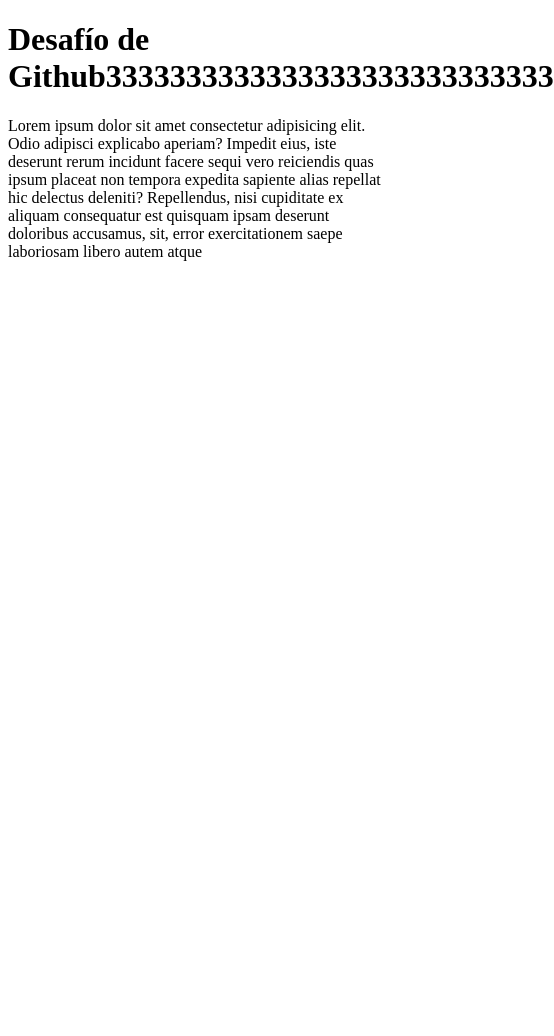
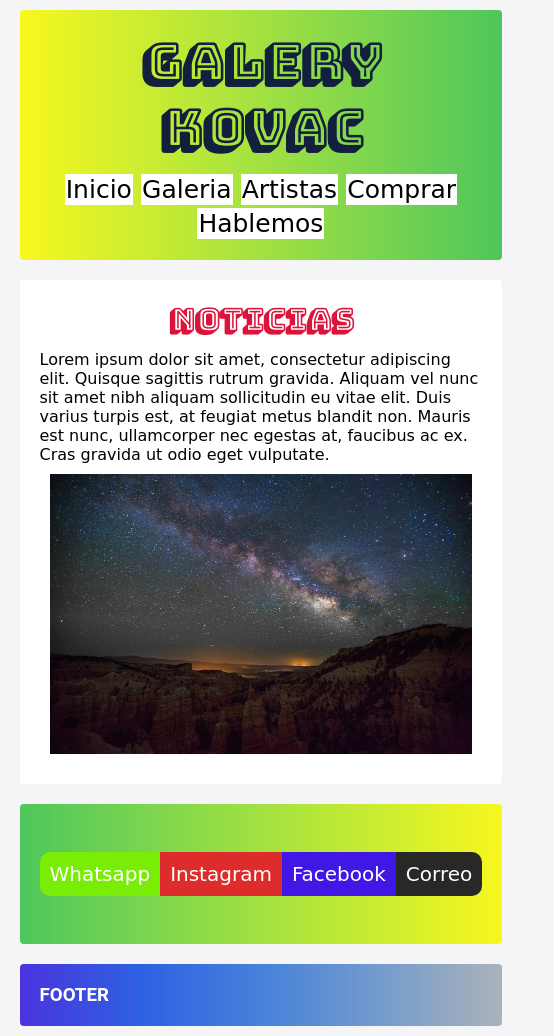
Before and after one commit to nicokovac35/galeykovac, a plain HTML site: page index.html in a window 390 px wide. Shown: the whole page, 554 px wide, since content can reach past the window. Before the commit the page ends 844 px from the top, so only its background shows below. Drawn offline with Linux system fonts and the light colour scheme; a web font is replaced by a local one.

Commit message:
primer ingreso de pagina version mobile

```diff
--- /dev/null
+++ b/estilos/style.css
@@ -0,0 +1,178 @@
+/* Lineas de estilos en css*/
+@import url('https://css.gg/instagram.css');
+@import url('https://css.gg/twitter.css');
+@import url('https://css.gg/image.css');
+
+
+
+
+* {
+	margin: 0;
+	padding: 0;
+}
+
+body {
+	background: #f5f4f6;
+	color: #000;
+	font-family: 'Roboto', sans-serif;
+}
+
+/*----------Contenedor padre + areas de grid-----------*/
+
+.contenedor {
+	width: 90%;
+	max-width: 1000px;
+	margin: 10px auto;
+	display: grid;
+	grid-gap: 20px;
+	grid-template-columns: repeat(3, auto);
+	grid-template-rows: repeat(4, auto);
+
+	grid-template-areas: "header header header"
+						 "contenido contenido contenido"
+						 "sidebar sidebar sidebar"
+						 "footer footer footer";
+
+
+}
+
+
+.contenedor .header, .contenedor .contenido, .contenedor .sidebar, .contenedor .footer {
+	background: #fff;
+	padding: 20px;
+	border-radius: 4px;
+}
+
+/*-------------------header--------------------*/
+
+.contenedor .header {
+	background-image: linear-gradient(to right, #f8f71f, #cced30, #a2e141, #79d44f, #4ec65c);
+	color: #12203E;
+	grid-area: header;
+}
+.header, .header-titulo{
+	font-size: 25px;
+	font-family: 'Bungee Shade', cursive;
+	text-align: center;
+
+
+
+}
+.navegador-header{
+	padding-top: 10px;
+	text-align: center;
+
+
+}
+a{
+	text-decoration: none;
+	margin: 0;
+	padding: 0;
+	background-color: #fff;
+	display:flex;
+	display: inline-block;
+	padding: 1px;
+	color: black;
+	font-family: 'Megrim', cursive;
+}
+
+/* ------------- Contenido-----------------------*/
+.contenedor .contenido {
+	grid-area: contenido;
+}
+.contenido-titulo{
+	text-align: center;
+	padding-top:0;
+	padding-bottom:10px;
+	font-size: 20px;
+	font-family: 'Bungee Shade', cursive;
+	color: crimson;
+}
+.contenido-noticias{
+	font-family: 'Merienda One', cursive;
+}
+.contenido-imagenes{
+	max-width: 600px;
+	padding:10px;
+	display:flex;
+	align-items: center;
+	justify-content: center;
+}
+.slide{
+	display:none;
+}
+
+/*---------------sidebar--------------------*/
+.contenedor .sidebar {
+	grid-column: 3 / 4;
+	background-image: linear-gradient(to left, #f8f71f, #cced30, #a2e141, #79d44f, #4ec65c);
+	text-align: center;
+	display: flex;
+	align-items: center;
+	justify-content: center;
+	min-height: 100px;
+	grid-area: sidebar;
+}
+
+.sidebar-titulo{
+	text-align: center;
+	float: top;
+}
+
+.social-bar{
+	position: inline;
+	right: 0;
+	top: 20px;
+	font-size: 20px;
+	display: flex;
+	flex-direction: rows;
+	align-items: flex-start;
+
+  }
+.icon {
+	color: white;
+	text-decoration: none;
+	padding: 10px;
+	display: flex;
+	transition: all .5s;
+  }
+  .icon-whatsapp {
+	background: #79ed05;
+  }
+  .icon-instagram{
+	background: #de2c2c;
+  }
+  .icon-facebook{
+	background: #4117e6;
+  }
+  .icon-envelop{
+	background: #282927;
+  }
+  .icon:first-child{
+	border-radius: 10px 0 0 10px;
+  }
+  .icon:last-child{
+	border-radius: 0 10px 10px 0;
+  }
+  .icon:hover {
+	padding-right: 3rem;
+	border-radius: 1rem 0 0 1rem;
+	box-shadow: 0 0 .5rem rgba(0,0,0,0.42);
+  }
+
+/*-----------------footer-----------------*/
+
+.contenedor .footer {
+	background-image: linear-gradient(to right, #4a34dd, #2e61e2, #4681db, #759ccc, #aab2ba);ckground: #0752f3;
+	color: #fff;
+	grid-area: footer;
+}
+
+@media screen and (min-width: 601px){
+	.contenedor {grid-template-areas: "header header header"
+		" contenido contenido sidebar "
+		" widget-1 widget-2 sidebar"
+		"footer footer footer";
+
+	}
+}
--- a/index.html
+++ b/index.html
@@ -4,18 +4,80 @@
     <meta charset="UTF-8">
     <meta http-equiv="X-UA-Compatible" content="IE=edge">
     <meta name="viewport" content="width=device-width, initial-scale=1.0">
-    <title>Github Desafío</title>
+	<meta content="text/html; charset=iso-8859-2" http-equiv="Content-Type">
+    <title>Galery </title>
+
+	<link rel="preconnect" href="https://fonts.googleapis.com">
+	<link rel="preconnect" href="https://fonts.gstatic.com" crossorigin>
+	<link href="https://fonts.googleapis.com/css2?family=Bungee+Shade&family=Megrim&family=Merienda+One&display=swap" rel="stylesheet">
+
+	<link rel="stylesheet" href="/estilos/style.css">
+
 </head>
+
+<!-- Pagina inicio con grid-------------------->
 <body>
-    <header>
-        <h1>
-            Desafío de Github3333333333333333333333333333
-        </h1>
-    </header>
-    <main>
-        <p>
-            Lorem ipsum dolor sit amet consectetur adipisicing elit. Odio adipisci explicabo aperiam? Impedit eius, iste deserunt rerum incidunt facere sequi vero reiciendis quas ipsum placeat non tempora expedita sapiente alias repellat hic delectus deleniti? Repellendus, nisi cupiditate ex aliquam consequatur est quisquam ipsam deserunt doloribus accusamus, sit, error exercitationem saepe laboriosam libero autem atque
-        </p>
-    </main>
-</body>
+    <div class="contenedor">
+		<header class="header">
+			<div class="header-titulo"><h1>Galery Kovac</h1></div>
+				<nav class="navegador-header">
+					<a href="/Desafio4Coderhouse/index.html">Inicio</a>
+					<a href="/Desafio4Coderhouse/galery.html">Galeria</a>
+					<a href="/Desafio4Coderhouse/artist.html">Artistas</a>
+					<a href="/Desafio4Coderhouse/shopp.html">Comprar</a>
+					<a href="/Desafio4Coderhouse/form.html">Hablemos</a>
+				</nav>
+
+		</header>
+		<main class="contenido">
+			<div class="contenido-titulo"><h2>Noticias</h2></div>
+			<div class="contenido-noticias">
+				<p>
+					Lorem ipsum dolor sit amet, consectetur adipiscing elit. Quisque sagittis rutrum gravida. Aliquam vel nunc sit amet nibh aliquam sollicitudin eu vitae elit. Duis varius turpis est, at feugiat metus blandit non. Mauris est nunc, ullamcorper nec egestas at, faucibus ac ex. Cras gravida ut odio eget vulputate.
+
+				</p>
+			</div>
+			<div class="contenido-imagenes" >
+				<img class="slide" src="/img/pintura12.jpg" class="w3-round" style="width:100%" >
+				<img class="slide" src="/img/pinture5.jpg"class="w3-round" style="width:100%" >
+				<img class="slide" src="/img/pintura7.jpg"class="w3-round" style="width:100%" >
+				<img class="slide" src="/img/pintura9.jpg"class="w3-round" style="width:100%" >
+				<img class="slide" src="/img/pintura13.jpg"class="w3-round" style="width:100%" >
+
+
+			</div>
+			<script>
+				var myIndex = 0;
+				carousel();
+
+				function carousel() {
+				  var i;
+				  var x = document.getElementsByClassName("slide");
+				  for (i = 0; i < x.length; i++) {
+					x[i].style.display = "none";
+				  }
+				  myIndex++;
+				  if (myIndex > x.length) {myIndex = 1}
+				  x[myIndex-1].style.display = "block";
+				  setTimeout(carousel, 5000); // Change image every 2 seconds
+				}
+				</script>
+		</main>
+
+		<aside class="sidebar">
+
+			<div id="rrss">
+				<div class="social-bar">
+					<a href="https://web.whatsapp.com/" class="icon icon-whatsapp" target="_blank ">Whatsapp </a>
+					<a href="https://instagram.com/" class="icon icon-instagram" target="_blank"> Instagram</a>
+					<a href="https://facebook.com" class="icon icon-facebook" target="_blank">Facebook</a>
+					<a href="#" class="icon icon-envelop" target="_blank">Correo</a>
+				</div>
+			</div>
+
+		</aside>
+		<footer class="footer">
+			<h3>FOOTER</h3>
+		</footer>
+	</div>
 </html>
```
Also changed, not shown: artist.html (added), img/discord_black_logo_icon_147145.png (added), img/facebook_black_logo_icon_147136.png (added), img/gmail_black_logo_icon_147126.png (added), img/pintura10.jpg (added), img/pintura12.jpg (added), img/pintura13.jpg (added), img/pintura6.jpg (added), img/pintura7.jpg (added), img/pintura9.jpg (added), img/pinture3.jpg (added), img/pinture5.jpg (added), img/spotify_black_logo_icon_147079.png (added), img/whatsapp_black_logo_icon_147050.png (added).
